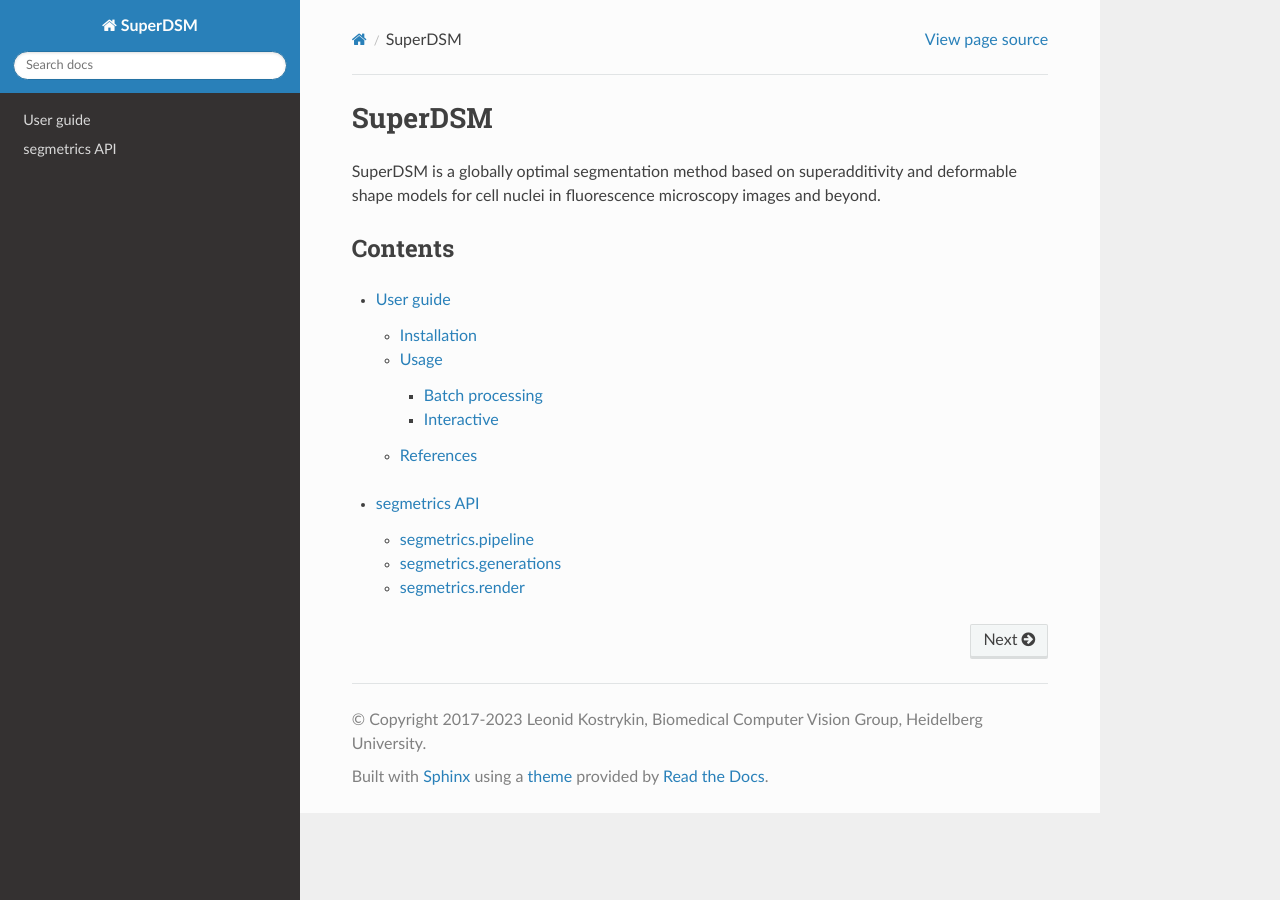
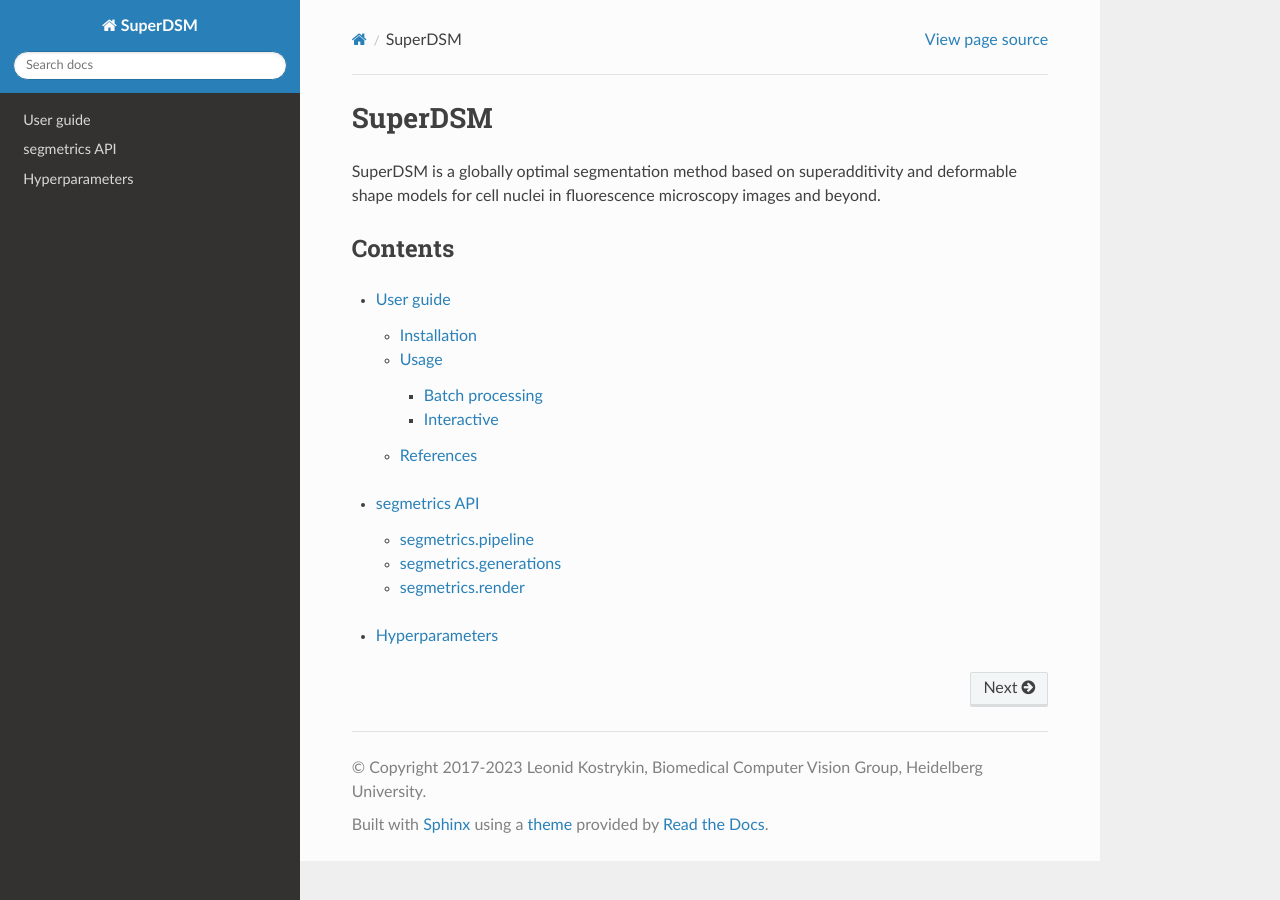
Before and after one commit to BMCV/SuperDSM, a Sphinx documentation site: the page built from docs/source/index.rst, in a window 1280 px wide. Built offline with Sphinx 7.4.7 and the Read the Docs theme 2.0.0, drawn with Linux system fonts in a browser that asks for light colours.

Commit message:
fixes docs

```diff
--- a/docs/source/index.rst
+++ b/docs/source/index.rst
@@ -15,3 +15,8 @@ Contents
    :maxdepth: 2
 
    superdsm
+
+.. toctree::
+   :maxdepth: 2
+
+   hyperparameters
```
